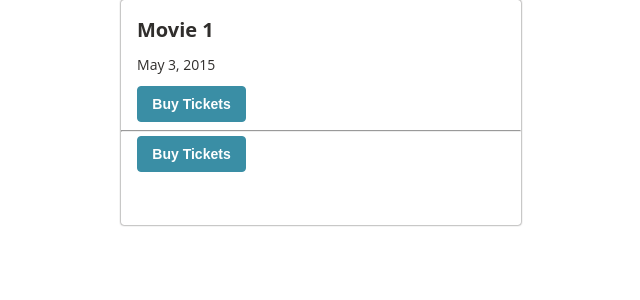
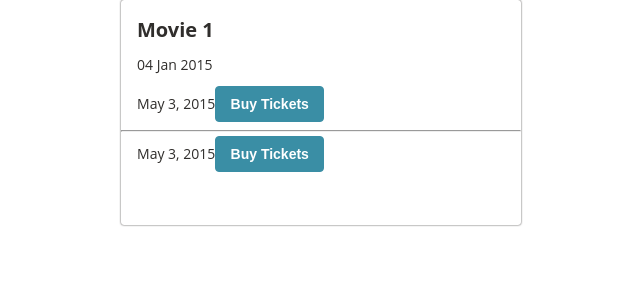
Before and after one commit to ColtonFalkner/enlyte-movie-app, a React (Create React App) app: page / in a window 1280 px wide. Shown: the top 300 px of the page, without its empty margins (319-959 px from the left). Built offline with nearby package versions, Linux system fonts and the light colour scheme.

Commit message:
added clock SVG and added applied global styled component to app.js

```diff
--- a/src/App.js
+++ b/src/App.js
@@ -1,14 +1,25 @@
 import './App.scss'
 import ComparisonCard from './Components/Comparison/ComparisonCard'
 import MovieCard from './Components/MovieCard/MovieCard'
+import GlobalStyles from './Components/Global'
+import { Global } from 'recharts'
 
 function App() {
   return (
-    <div>
-      <ComparisonCard />
-      <MovieCard title='Movie 1' releaseDate='May 3, 2015' />
-      {/* <MovieCard /> */}
-    </div>
+    <>
+      <GlobalStyles />
+      {/* <ComparisonCard /> */}
+      <MovieCard
+        title='Movie 1'
+        releaseDate='04 Jan 2015'
+        ticketDate='May 3, 2015'
+      />
+      {/* <MovieCard
+        title='Movie 2'
+        releaseDate='6 Feb 2015'
+        ticketDate='May 3, 2015'
+      /> */}
+    </>
   )
 }
 
```
Also changed, not shown: src/Components/MovieCard/ClockSVG.js (added, +21 -0 lines).
